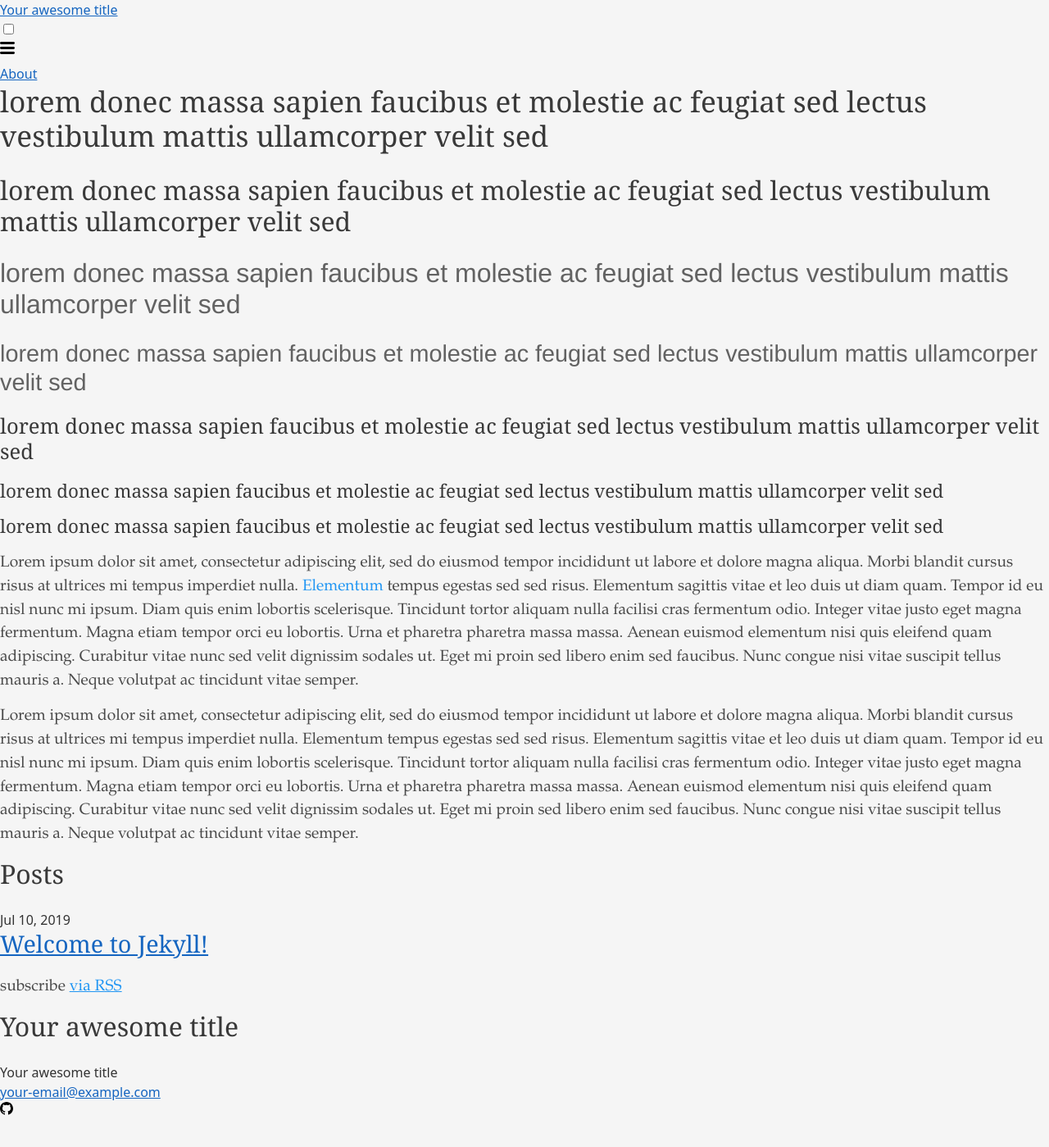
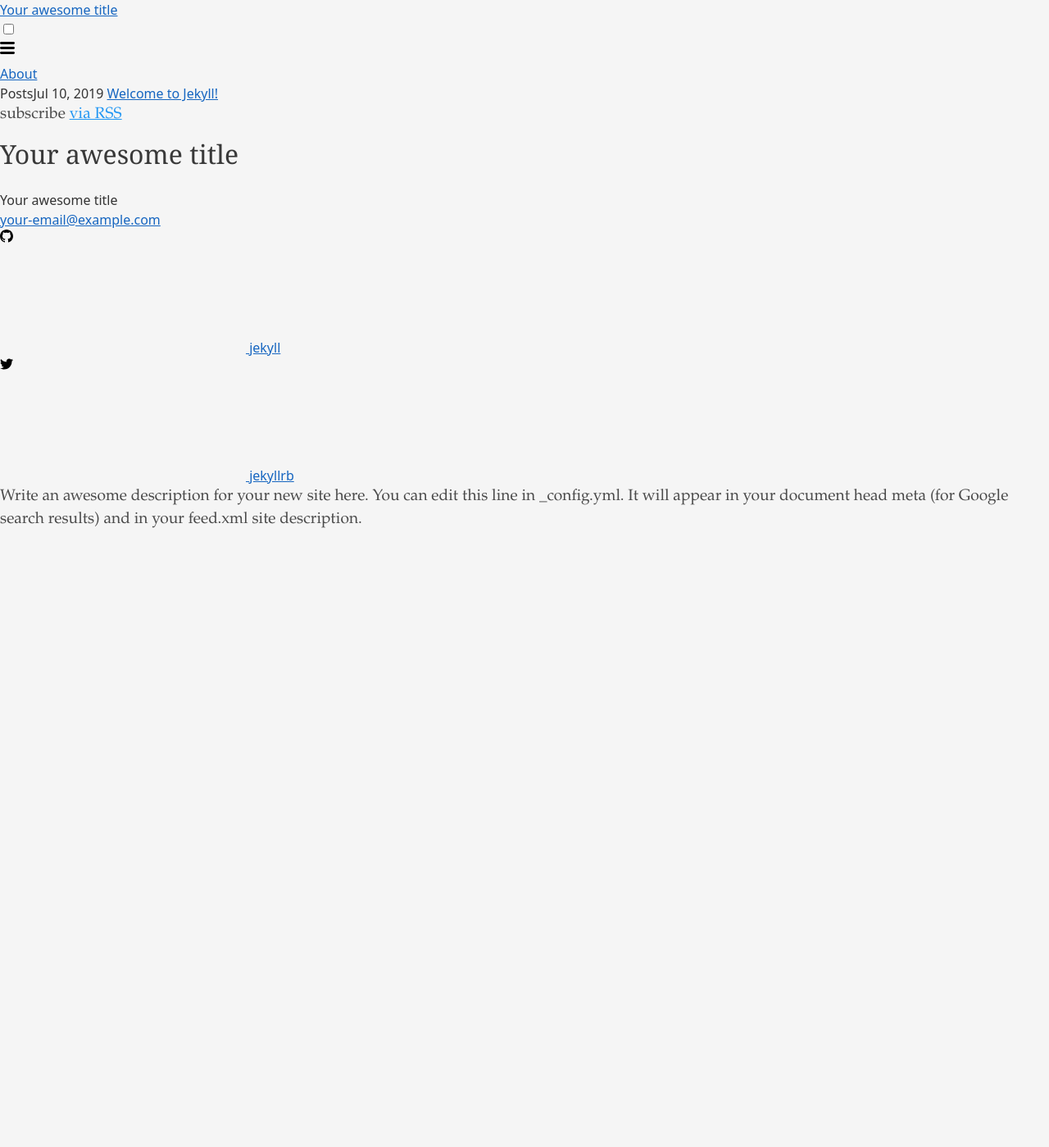
Before and after one commit to Sound-Steward/soundsworkspace, a Jekyll site: the page built from index.md, in a window 1280 px wide and 1400 px high. Shown: the whole window at 82% size. Built offline with Jekyll 4.4.1, drawn with Linux system fonts in a browser that asks for light colours.

Commit message:
strip html i dont need

```diff
--- a/_layouts/default.html
+++ b/_layouts/default.html
@@ -7,25 +7,7 @@
 
     {%- include header.html -%}
 
-    <h1>lorem donec massa sapien faucibus et molestie ac feugiat sed lectus vestibulum mattis ullamcorper velit sed</h1>
-    <h2>lorem donec massa sapien faucibus et molestie ac feugiat sed lectus vestibulum mattis ullamcorper velit sed</h2>
-    <h2 class="sub-head">lorem donec massa sapien faucibus et molestie ac feugiat sed lectus vestibulum mattis ullamcorper velit sed</h2>
-    <h3 class="sub-head">lorem donec massa sapien faucibus et molestie ac feugiat sed lectus vestibulum mattis ullamcorper velit sed</h3>
-    <h4>lorem donec massa sapien faucibus et molestie ac feugiat sed lectus vestibulum mattis ullamcorper velit sed</h4>
-    <h5>lorem donec massa sapien faucibus et molestie ac feugiat sed lectus vestibulum mattis ullamcorper velit sed</h5>
-    <h6>lorem donec massa sapien faucibus et molestie ac feugiat sed lectus vestibulum mattis ullamcorper velit sed</h6>
-
-    <p>Lorem ipsum dolor sit amet, consectetur adipiscing elit, sed do eiusmod tempor incididunt ut labore et dolore magna aliqua. Morbi blandit cursus risus at ultrices mi tempus imperdiet nulla. <a>Elementum</a> tempus egestas sed sed risus. Elementum sagittis vitae et leo duis ut diam quam. Tempor id eu nisl nunc mi ipsum. Diam quis enim lobortis scelerisque. Tincidunt tortor aliquam nulla facilisi cras fermentum odio. Integer vitae justo eget magna fermentum. Magna etiam tempor orci eu lobortis. Urna et pharetra pharetra massa massa. Aenean euismod elementum nisi quis eleifend quam adipiscing. Curabitur vitae nunc sed velit dignissim sodales ut. Eget mi proin sed libero enim sed faucibus. Nunc congue nisi vitae suscipit tellus mauris a. Neque volutpat ac tincidunt vitae semper.
-    </p>
-
-
-    <p>Lorem ipsum dolor sit amet, consectetur adipiscing elit, sed do eiusmod tempor incididunt ut labore et dolore magna aliqua. Morbi blandit cursus risus at ultrices mi tempus imperdiet nulla. Elementum tempus egestas sed sed risus. Elementum sagittis vitae et leo duis ut diam quam. Tempor id eu nisl nunc mi ipsum. Diam quis enim lobortis scelerisque. Tincidunt tortor aliquam nulla facilisi cras fermentum odio. Integer vitae justo eget magna fermentum. Magna etiam tempor orci eu lobortis. Urna et pharetra pharetra massa massa. Aenean euismod elementum nisi quis eleifend quam adipiscing. Curabitur vitae nunc sed velit dignissim sodales ut. Eget mi proin sed libero enim sed faucibus. Nunc congue nisi vitae suscipit tellus mauris a. Neque volutpat ac tincidunt vitae semper.
-
-    <main class="page-content" aria-label="Content">
-      <div class="wrapper">
-        {{ content }}
-      </div>
-    </main>
+    {{ content }}
 
     {%- include footer.html -%}
 
--- a/_layouts/home.html
+++ b/_layouts/home.html
@@ -2,33 +2,30 @@
 layout: default
 ---
 
-<div class="home">
   {%- if page.title -%}
-    <h1 class="page-heading">{{ page.title }}</h1>
+    {{ page.title }}
   {%- endif -%}
 
   {{ content }}
 
   {%- if site.posts.size > 0 -%}
-    <h2 class="post-list-heading">{{ page.list_title | default: "Posts" }}</h2>
-    <ul class="post-list">
-      {%- for post in site.posts -%}
-      <li>
-        {%- assign date_format = site.minima.date_format | default: "%b %-d, %Y" -%}
-        <span class="post-meta">{{ post.date | date: date_format }}</span>
-        <h3>
+    {{ page.list_title | default: "Posts" }}
+
+    {%- for post in site.posts -%}
+      {%- assign date_format = site.minima.date_format | default: "%b %-d, %Y" -%}
+
+        {{ post.date | date: date_format }}
+
           <a class="post-link" href="{{ post.url | relative_url }}">
             {{ post.title | escape }}
           </a>
-        </h3>
+
         {%- if site.show_excerpts -%}
+
           {{ post.excerpt }}
+
         {%- endif -%}
-      </li>
       {%- endfor -%}
-    </ul>
 
     <p class="rss-subscribe">subscribe <a href="{{ "/feed.xml" | relative_url }}">via RSS</a></p>
   {%- endif -%}
-
-</div>
```
Also changed, not shown: _layouts/page.html (+2 -5 lines), _layouts/post.html (+10 -10 lines), 1 other file.
